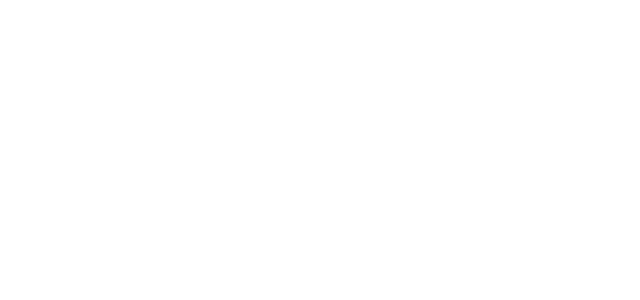
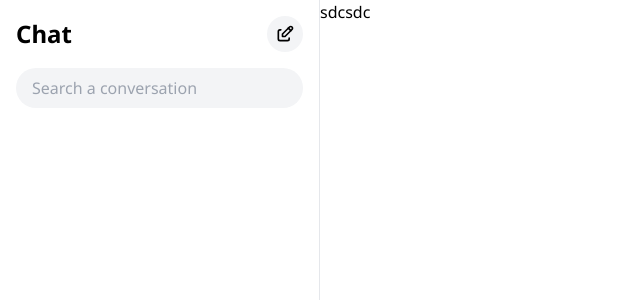
Before and after one commit to misa198/chatapp, a React (Vite) app in the folder workspace/client/: page /c in a window 1280 px wide. Before the commit this address had no page. Shown: the top 300 px of the page, without its empty margins (0-640 px from the left). Built offline with nearby package versions, Linux system fonts and the light colour scheme.

Commit message:
featL private layout

```diff
--- a/workspace/client/package.json
+++ b/workspace/client/package.json
@@ -10,6 +10,7 @@
   },
   "dependencies": {
     "@reduxjs/toolkit": "^1.9.1",
+    "@tabler/icons": "^1.117.0",
     "axios": "^1.2.1",
     "formik": "^2.2.9",
     "prop-types": "^15.8.1",
--- /dev/null
+++ b/workspace/client/src/components/common/ChatSideBar.jsx
@@ -0,0 +1,25 @@
+import { IconEdit } from "@tabler/icons";
+import IconButton from "@/components/common/IconButton";
+
+const ChatSideBar = () => {
+  return (
+    <div className="h-screen w-80 border-r flex flex-col">
+      <div className="w-full flex justify-between items-center p-4">
+        <h3 className="text-2xl font-bold">Chat</h3>
+        <IconButton className="bg-gray-100">
+          <IconEdit size={20} />
+        </IconButton>
+      </div>
+      <div className="px-4 pb-4">
+        <input
+          type="text"
+          className="appearance-none rounded-full w-full py-2 px-4 focus:outline-none bg-gray-100"
+          placeholder="Search a conversation"
+        />
+      </div>
+      <div className="flex-1 w-full"></div>
+    </div>
+  );
+};
+
+export default ChatSideBar;
--- /dev/null
+++ b/workspace/client/src/components/common/IconButton.jsx
@@ -0,0 +1,13 @@
+const IconButton = ({ children, className }) => {
+  return (
+    <button
+      className={
+        "rounded-full p-2 flex items-center justify-center " + className
+      }
+    >
+      {children}
+    </button>
+  );
+};
+
+export default IconButton;
--- /dev/null
+++ b/workspace/client/src/components/layouts/ChatLayout.jsx
@@ -0,0 +1,13 @@
+import { Outlet } from "react-router-dom";
+import ChatSideBar from "@/components/common/ChatSideBar";
+
+const ChatLayout = () => {
+  return (
+    <div className="w-screen h-screen flex">
+      <ChatSideBar />
+      <Outlet />
+    </div>
+  );
+};
+
+export default ChatLayout;
--- /dev/null
+++ b/workspace/client/src/pages/Home.jsx
@@ -0,0 +1,5 @@
+const Home = () => {
+  return <>sdcsdc</>;
+};
+
+export default Home;
--- /dev/null
+++ b/workspace/client/src/router/PrivateRoute.jsx
@@ -0,0 +1,19 @@
+import Fallback from "@/components/common/FallBack";
+import PropTypes from "prop-types";
+import { lazy, Suspense } from "react";
+
+const PrivateRoute = ({ component }) => {
+  const Component = lazy(component);
+
+  return (
+    <Suspense fallback={<Fallback />}>
+      <Component />
+    </Suspense>
+  );
+};
+
+PrivateRoute.propTypes = {
+  component: PropTypes.func.isRequired,
+};
+
+export default PrivateRoute;
--- a/workspace/client/src/router/Routes.jsx
+++ b/workspace/client/src/router/Routes.jsx
@@ -1,5 +1,7 @@
+import PrivateLayout from "@/components/layouts/ChatLayout";
 import { useRoutes } from "react-router-dom";
 import AuthRoute from "./AuthRoute";
+import PrivateRoute from "./PrivateRoute";
 
 export const router = [
   // Auth router
@@ -15,11 +17,31 @@
       },
       {
         path: "register",
-        element: <AuthRoute component={() => import("@/pages/auth/Register")} />,
+        element: (
+          <AuthRoute component={() => import("@/pages/auth/Register")} />
+        ),
       },
       {
         path: "forgot-password",
-        element: <AuthRoute component={() => import("@/pages/auth/ForgotPassword")} />,
+        element: (
+          <AuthRoute component={() => import("@/pages/auth/ForgotPassword")} />
+        ),
+      },
+    ],
+  },
+
+  // Private layout
+  {
+    path: "c",
+    element: (
+      <PrivateLayout
+        component={() => import("@/components/layouts/ChatLayout")}
+      />
+    ),
+    children: [
+      {
+        path: "",
+        element: <PrivateRoute component={() => import("@/pages/Home")} />,
       },
     ],
   },
```
Also changed, not shown: 1 other file (tests, documents, lock files or other folders).
